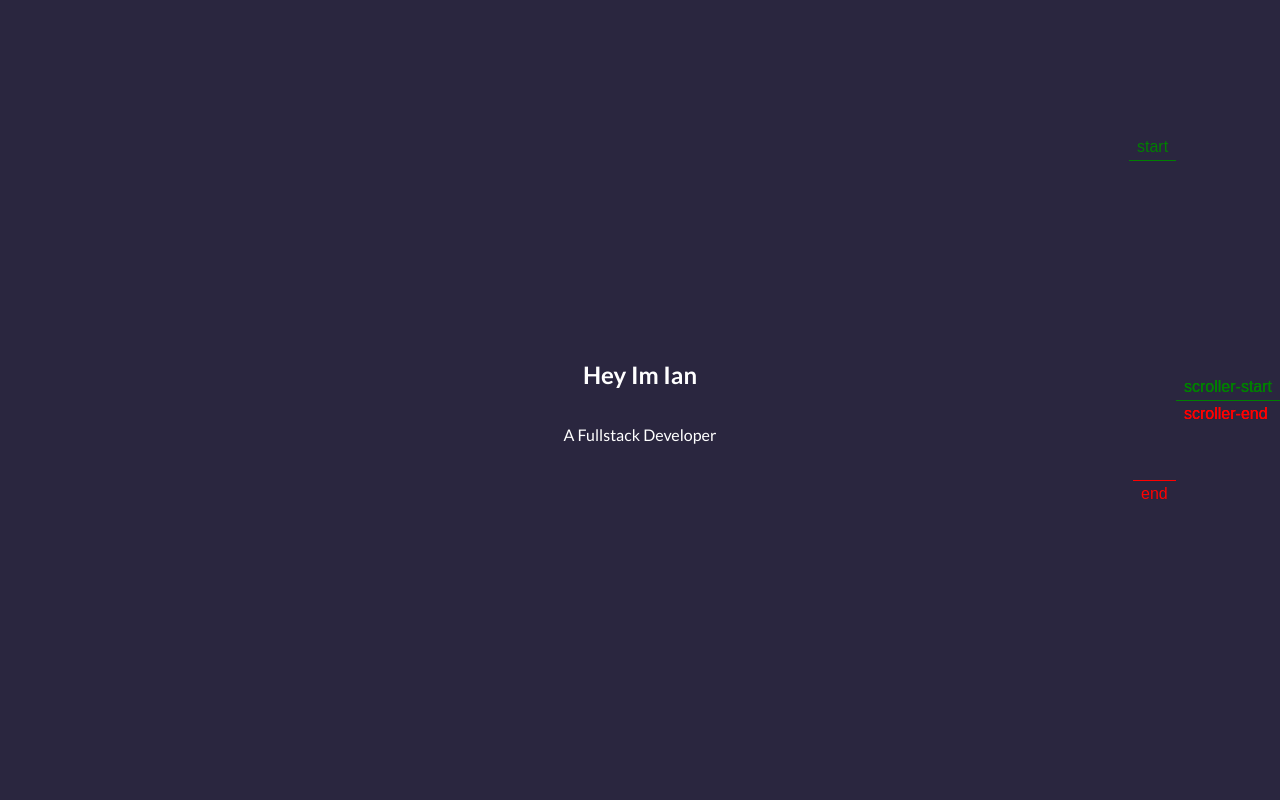
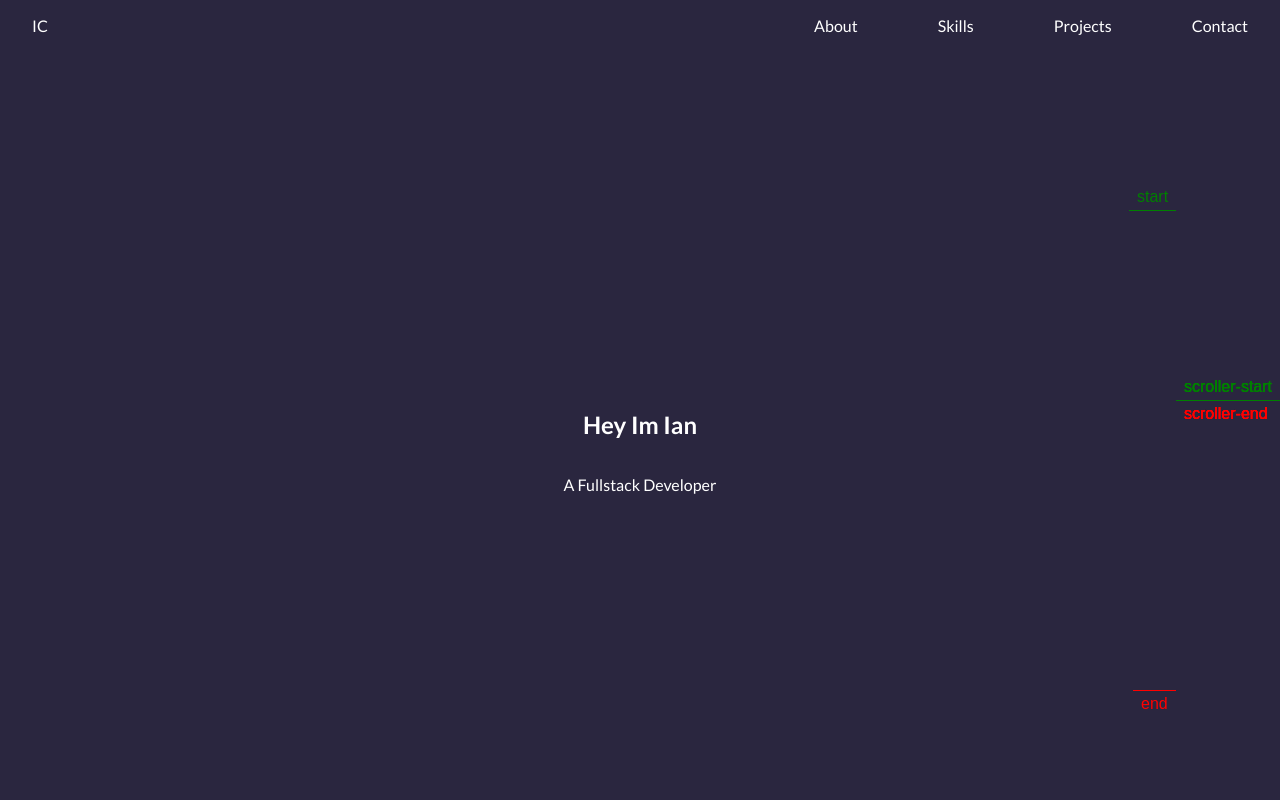
Before and after one commit to iancraine/portfolio, an Angular app: page / in a window 1280 px wide. Shown: the top 800 px of the page. Built offline with nearby package versions, Linux system fonts and the light colour scheme.

Commit message:
animation update

```diff
--- a/src/app/app.component.css
+++ b/src/app/app.component.css
@@ -1,6 +1,25 @@
 .page{
     margin: 0;
     overflow-x: hidden;
+}
+.navbar{
+    width: 100vw;
+    display: flex;
+    justify-content: space-between;
+    position: fixed;
+}
+ul{
+    display: flex;
+    list-style: none;
+    gap: 5rem;
+}
+nav{
+    padding-right: 2rem;
+}
+.logo{
+    padding-left: 2rem;
+    text-align: center;
+    align-self: center;
 }
 section{
     display: flex;
@@ -11,8 +30,31 @@ section{
 }
 .animated-ele{
     opacity: 0;
-    /* transition: all 1s; */
 }
-.show{
-    opacity: 1;
+.page-animation{
+    width: 100vw;
+    height: 100vh;
+    position: absolute;
+    top: 0;
+    left: 0;
+    overflow: hidden;
 }
+.color-one,.color-two,.color-three{
+    width: 100%;
+    height: 100%;
+    position: absolute;
+    top: 0;
+    left: 0;
+}
+.color-one{
+    background-color: blue;
+    z-index: 3;
+}
+.color-two{
+    background-color: red;
+    z-index: 2;
+}
+.color-three{
+    background-color: purple;
+    z-index: 1;
+}
--- a/src/app/app.component.html
+++ b/src/app/app.component.html
@@ -1,7 +1,30 @@
 <div class="page">
+  <div class="navbar">
+    <a class="logo">IC</a>
+    <nav>
+      <ul>
+        <li>About</li>
+        <li>Skills</li>
+        <li>Projects</li>
+        <li>Contact</li>
+      </ul>
+    </nav>
+  </div>
+
+
   <section class="animated-ele">
     <h1>Hey Im Ian</h1>
-    <p class="test">A Fullstack Developer</p>
+    <p>A Fullstack Developer</p>
+  </section>
+
+  <section class="animated-ele">
+    <h1>Hey Im Ian</h1>
+    <p>About Me!</p>
+  </section>
+
+  <section class="animated-ele">
+    <h1>Hey Im Ian</h1>
+    <p>Here are my skills</p>
   </section>
 
   <section class="animated-ele">
@@ -13,4 +36,10 @@
     <h1>Hey Im Ian</h1>
     <p>Get in Contact</p>
   </section>
+
+  <div class=page-animation>
+    <div class="color-one"></div>
+    <div class="color-two"></div>
+    <div class="color-three"></div>
+  </div>
 </div>
--- a/src/app/app.component.ts
+++ b/src/app/app.component.ts
@@ -17,31 +17,20 @@ export class AppComponent implements OnInit {
 
   ngOnInit(): void {
     this.animation();
+    this.startAnimation();
+
   }
 
   public animation():void{
     const elements = gsap.utils.toArray<HTMLElement>('.animated-ele');
     elements.forEach((ele) => {
-      // let tl = gsap.timeline({
-      //   scrollTrigger: {
-      //     trigger: '.animated-ele',
-      //     start: '40% center',
-      //     end: '60% center',
-      //     scrub: false,
-      //     markers: true,
-      //     toggleActions: 'play reverse play'
-      //   }
-      // });
-      // tl.to('.animated-ele',{
-      //   opacity: 1,
-      //   duration: .5
-      // })
       gsap.to(ele,{
         opacity: 1,
+        y: 50,
         scrollTrigger: {
           trigger: ele,
           start: '20% center',
-          end: '60% center',
+          end: '80% center',
           scrub: false,
           markers: true,
           toggleActions: 'play reverse play reverse'
@@ -50,4 +39,19 @@ export class AppComponent implements OnInit {
     });
 
   }
+  public startAnimation():void{
+    let tl = gsap.timeline();
+    tl.to('.color-one',{
+      x:'-100vw',
+      duration: .4,
+    });
+    tl.to('.color-two',{
+      y:'-100vh',
+      duration: .5,
+    });
+    tl.to('.color-three',{
+      x:'100vw',
+      duration: .3,
+    });
+  };
 }
```
